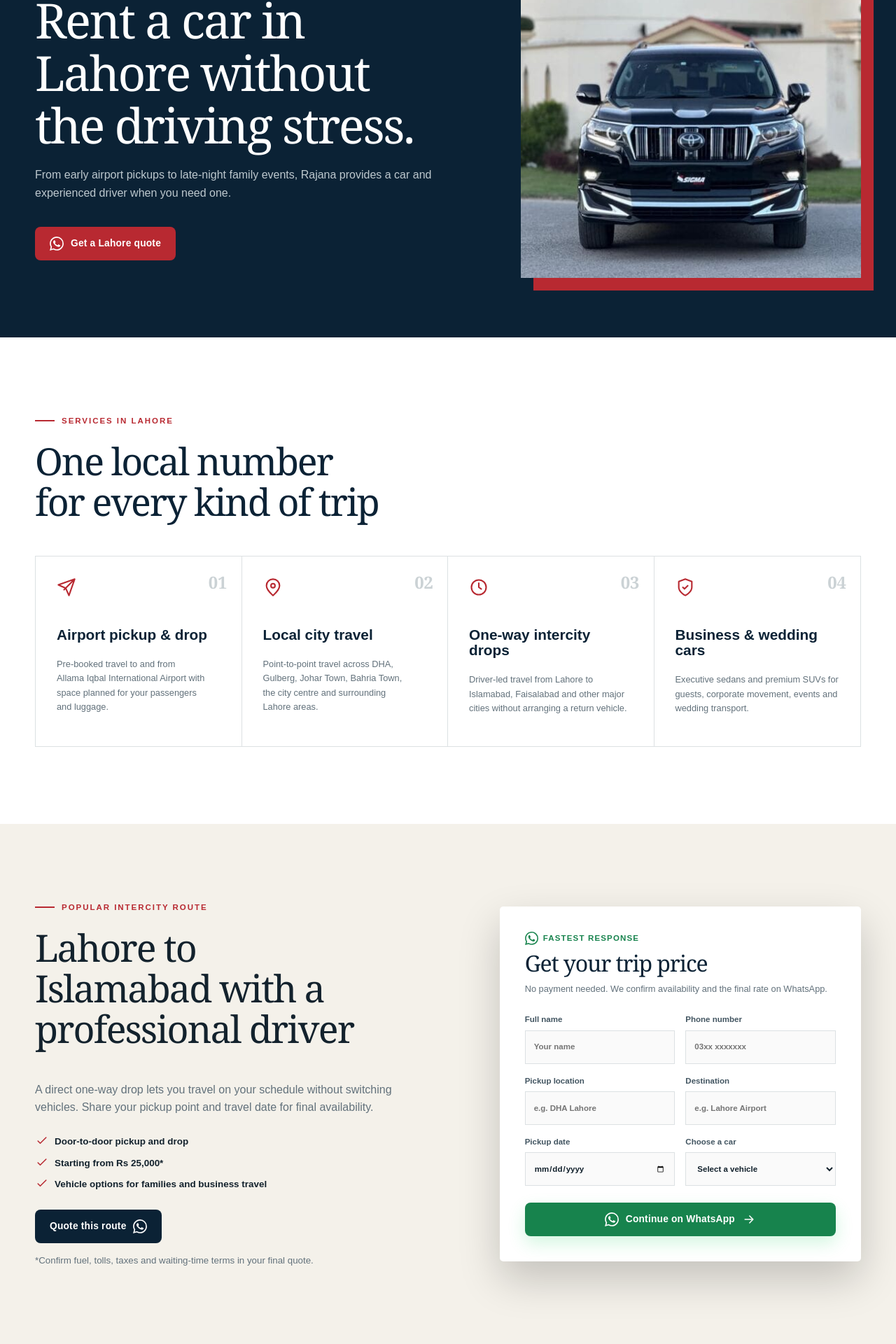
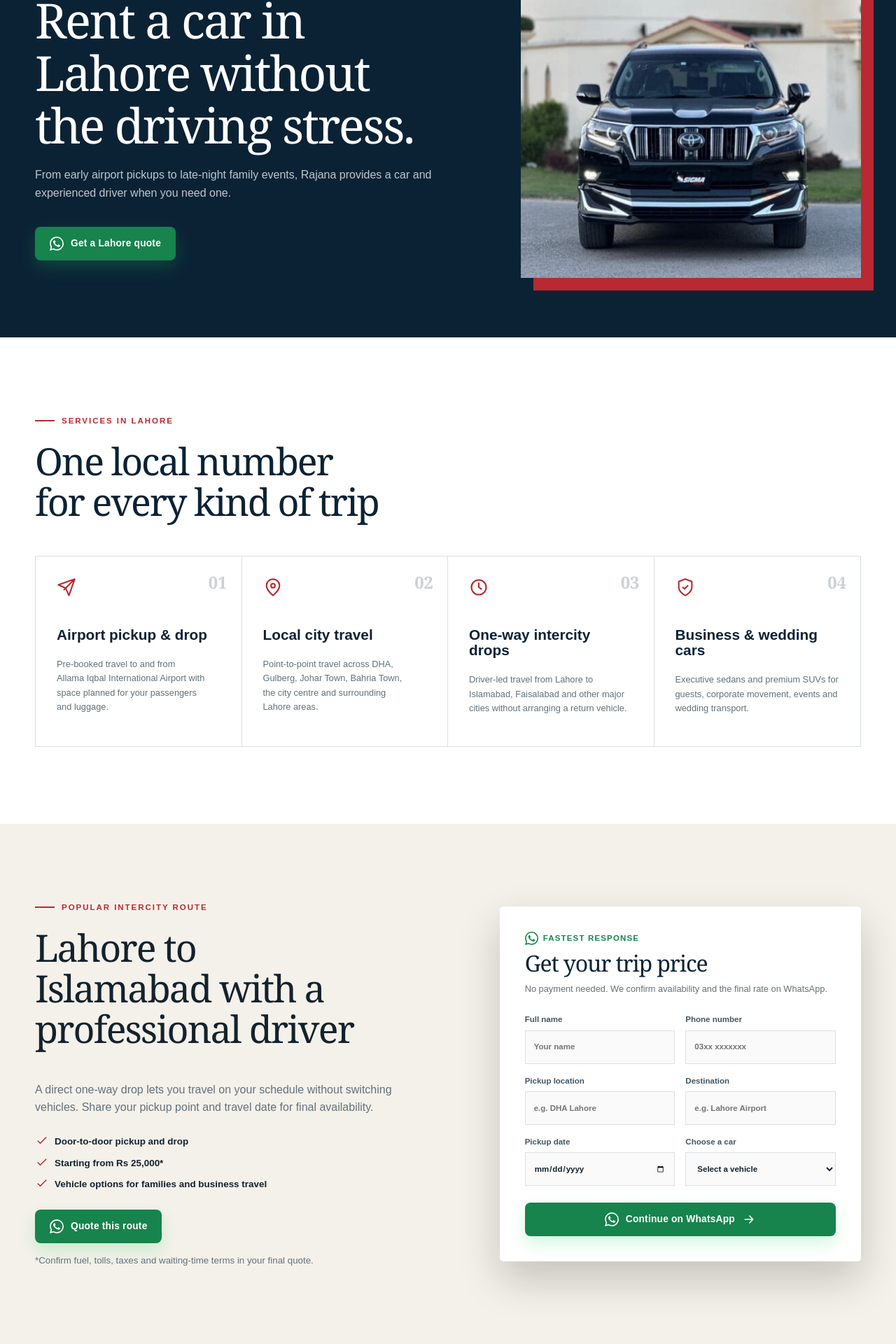
Before and after one commit to awaisanwar12/Rajana-Car-rental, a Next.js app: page /rent-a-car-lahore in a window 1280 px wide. Shown: the part 196-2116 px from the top of the page at 70% size. Built offline with nearby package versions, Linux system fonts and the light colour scheme.

Commit message:
changed whatsapp button color

```diff
--- a/src/app/(public)/page.tsx
+++ b/src/app/(public)/page.tsx
@@ -116,7 +116,7 @@ export default function Home() {
       <section className="cta-band">
         <div className="shell cta-band-inner">
           <div><small>Need a car today?</small><h2>Tell us your route. We’ll handle the ride.</h2></div>
-          <a className="button button-light" href={whatsappUrl("Hello Rajana Car Rental, I need a car today. My pickup location is: ")} target="_blank" rel="noreferrer"><WhatsAppIcon /> Message on WhatsApp</a>
+          <a className="button button-whatsapp" href={whatsappUrl("Hello Rajana Car Rental, I need a car today. My pickup location is: ")} target="_blank" rel="noreferrer"><WhatsAppIcon /> Message on WhatsApp</a>
         </div>
       </section>
       <script type="application/ld+json" dangerouslySetInnerHTML={{ __html: JSON.stringify(faqSchema).replace(/</g, "\\u003c") }} />
--- a/src/app/(public)/rent-a-car-lahore/page.tsx
+++ b/src/app/(public)/rent-a-car-lahore/page.tsx
@@ -15,7 +15,7 @@ export default function LahoreServicePage() {
     <>
       <section className="location-hero">
         <div className="shell location-hero-grid">
-          <div className="location-copy"><p className="eyebrow eyebrow-light"><span /> Lahore chauffeur service</p><h1>Rent a car in Lahore without the driving stress.</h1><p>From early airport pickups to late-night family events, Rajana provides a car and experienced driver when you need one.</p><div className="hero-actions"><a className="button button-primary" href={whatsappUrl("Hello Rajana, I need a chauffeur-driven car in Lahore.")} target="_blank" rel="noreferrer"><WhatsAppIcon /> Get a Lahore quote</a></div></div>
+          <div className="location-copy"><p className="eyebrow eyebrow-light"><span /> Lahore chauffeur service</p><h1>Rent a car in Lahore without the driving stress.</h1><p>From early airport pickups to late-night family events, Rajana provides a car and experienced driver when you need one.</p><div className="hero-actions"><a className="button button-whatsapp" href={whatsappUrl("Hello Rajana, I need a chauffeur-driven car in Lahore.")} target="_blank" rel="noreferrer"><WhatsAppIcon /> Get a Lahore quote</a></div></div>
           <div className="location-image"><Image src="/images/toyota-fortuner.jpg" alt="Toyota Fortuner chauffeur rental in Lahore" fill preload sizes="(max-width: 850px) 100vw, 45vw" /></div>
         </div>
       </section>
@@ -32,7 +32,7 @@ export default function LahoreServicePage() {
       </section>
       <section className="section route-section">
         <div className="shell route-grid">
-          <div><p className="eyebrow"><span /> Popular intercity route</p><h2>Lahore to Islamabad with a professional driver</h2><p>A direct one-way drop lets you travel on your schedule without switching vehicles. Share your pickup point and travel date for final availability.</p><ul className="plain-checks"><li><CheckIcon /> Door-to-door pickup and drop</li><li><CheckIcon /> Starting from Rs 25,000*</li><li><CheckIcon /> Vehicle options for families and business travel</li></ul><a className="button button-dark" href={whatsappUrl("Hello Rajana, please quote a Lahore to Islamabad one-way drop.")} target="_blank" rel="noreferrer">Quote this route <WhatsAppIcon /></a><small>*Confirm fuel, tolls, taxes and waiting-time terms in your final quote.</small></div>
+          <div><p className="eyebrow"><span /> Popular intercity route</p><h2>Lahore to Islamabad with a professional driver</h2><p>A direct one-way drop lets you travel on your schedule without switching vehicles. Share your pickup point and travel date for final availability.</p><ul className="plain-checks"><li><CheckIcon /> Door-to-door pickup and drop</li><li><CheckIcon /> Starting from Rs 25,000*</li><li><CheckIcon /> Vehicle options for families and business travel</li></ul><a className="button button-whatsapp" href={whatsappUrl("Hello Rajana, please quote a Lahore to Islamabad one-way drop.")} target="_blank" rel="noreferrer"><WhatsAppIcon /> Quote this route</a><small>*Confirm fuel, tolls, taxes and waiting-time terms in your final quote.</small></div>
           <BookingForm compact />
         </div>
       </section>
--- a/src/app/public-redesign.css
+++ b/src/app/public-redesign.css
@@ -361,6 +361,10 @@ p {
   color: #087448;
 }
 
+.cta-band {
+  background: var(--navy-2);
+}
+
 .faq-list summary {
   min-height: 52px;
   align-items: center;
```
